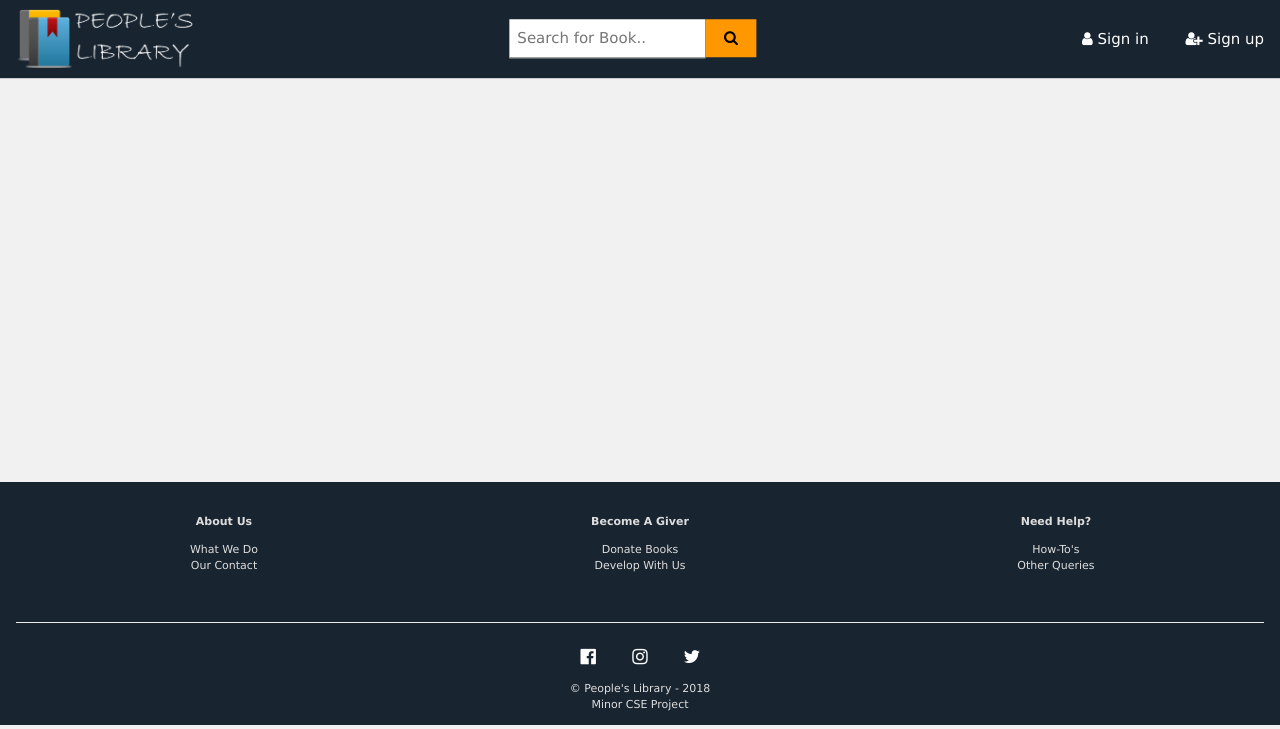
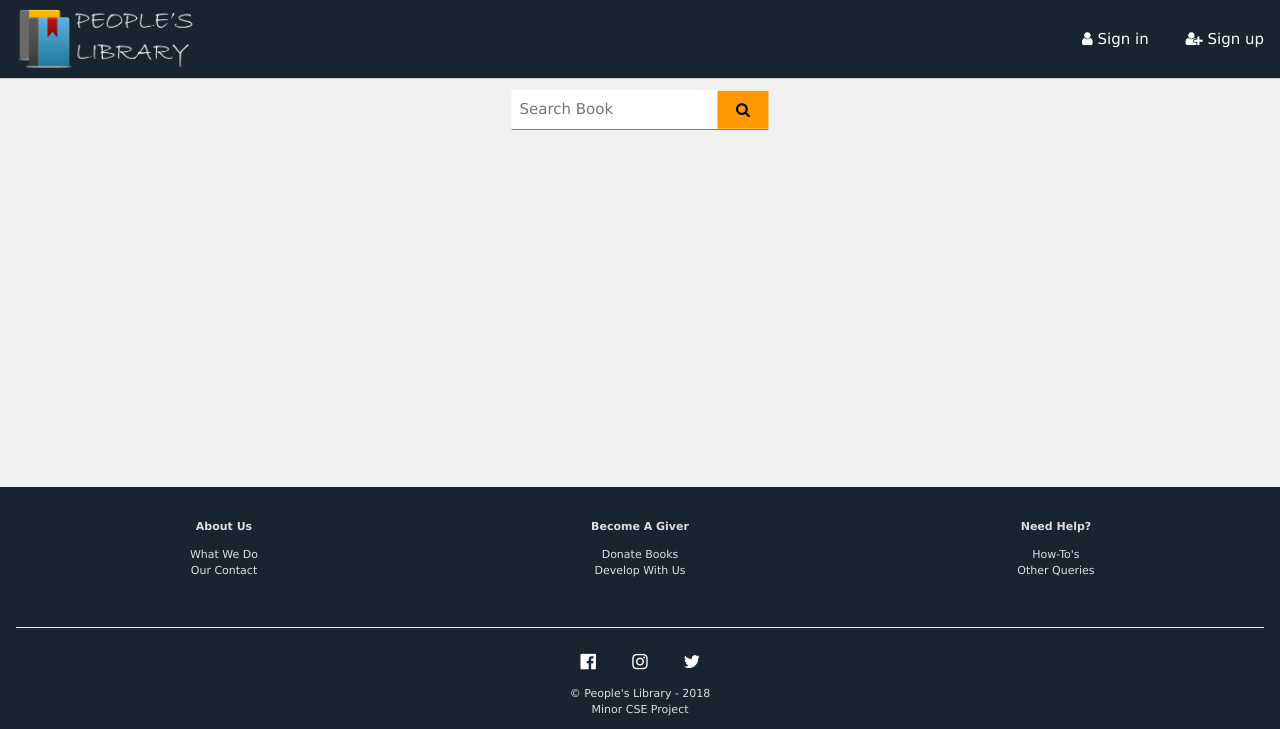
Before and after one commit to umangmathran/peoplibrary, a PHP site: page /minor/index.php in a window 1280 px wide. Shown: the top 729 px of the page. Run offline with PHP 8.4, Linux system fonts and the light colour scheme.

Commit message:
Modified header + Added search separately.
Need to update search.php to search for books in the database.

```diff
--- a/includes/header.php
+++ b/includes/header.php
@@ -13,10 +13,6 @@
 		<!-- Navigation Bar -->
 		<div class="w3-top w3-bar w3-border-bottom w3-medium w3-hide-small w3-hide-medium w3-theme-dark">
 			<a href="index.php" class="w3-bar-item"><img src="logo.png" style="max-height:60px;" /></a>
-			<form class="w3-display-middle">
-				<input type="search" class="w3-threequarter w3-input" name="search" placeholder="Search for Book.." />
-				<button type="button" class="w3-button w3-orange"><i class="fa fa-search fa-fw"></i></button>
-			</form>
 			<div class="w3-display-right">
 			';
 		if($_SESSION['logged_in'] == false) {
@@ -53,14 +49,6 @@
 		echo '
 			</div>
 		</div>
-		<form class="w3-display-topmiddle w3-hide-large w3-hide-medium" style="margin-top:85px;">
-			<input type="search" class="w3-threequarter w3-input" style="padding-right:55px" name="search" placeholder="Search for Book.." />
-			<button type="button" class="w3-button w3-orange w3-display-right"><i class="fa fa-search fa-fw"></i></button>
-		</form>
-		<form class="w3-display-topmiddle w3-hide-large w3-hide-small" style="margin-top:85px;">
-			<input type="search" class="w3-threequarter w3-input" name="search" placeholder="Search for Book.." />
-			<button type="button" class="w3-button w3-orange w3-display-right"><i class="fa fa-search fa-fw"></i></button>
-		</form>
-		<div style="margin-top:135px; padding-bottom:32px;">
+		<div style="margin-top:140px; padding-bottom:32px;">
 ';
 ?>
--- /dev/null
+++ b/includes/search.php
@@ -0,0 +1,7 @@
+<?php
+	echo '			<form class="w3-display-topmiddle" style="margin-top:90px;">
+				<input type="search" class="w3-input" style="padding-right:55px" name="search" placeholder="Search Book" />
+				<button type="button" class="w3-button w3-orange w3-display-right" name="searchbut"><i class="fa fa-search fa-fw"></i></button>
+			</form>
+';
+?>
--- a/index.php
+++ b/index.php
@@ -9,7 +9,8 @@ if(!isset($_SESSION['logged_in'])) {
 <html lang="en-UK">
 	<head>
 		<title>People's Library</title><?php
-		include('includes/header.php'); ?>
+		include('includes/header.php');
+		include('includes/search.php');?>
 
 
 		<br />
```
